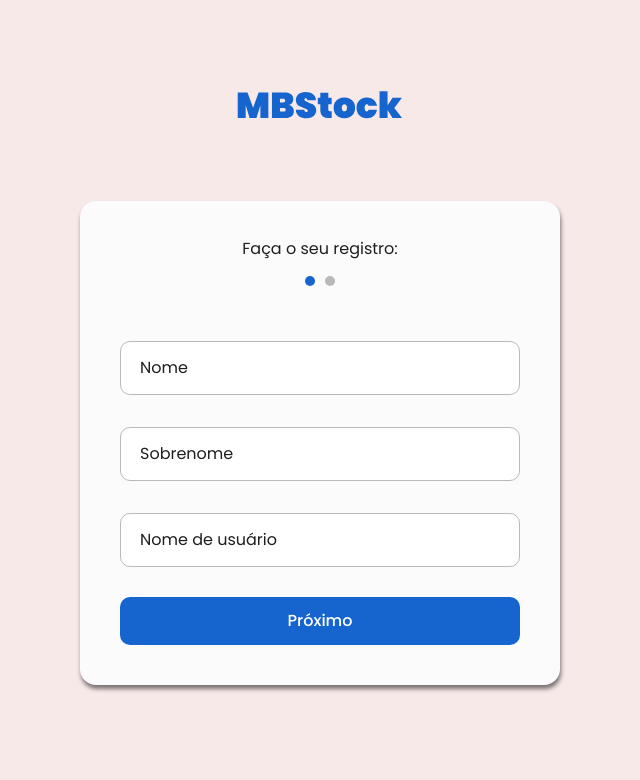
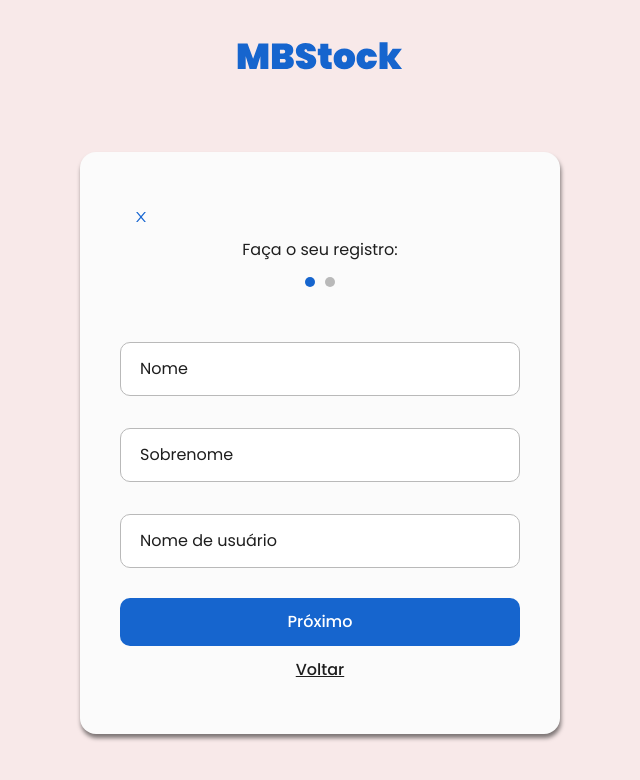
Before and after one commit to Brunogoniadis/MBStockManager, a React (Vite) app: page /register in a window 1280 px wide. Shown: the top 780 px of the page, without its empty margins (320-960 px from the left). Built offline with nearby package versions, Linux system fonts and the light colour scheme.

Commit message:
styled: register page

```diff
--- a/src/Pages/Login/index.tsx
+++ b/src/Pages/Login/index.tsx
@@ -1,29 +1,27 @@
-import { Button } from "../../styles/Button";
-import { Container,Logo } from "./styles";
+import { Button, Link } from "../../styles/Button";
+import { Container, Logo } from "./styles";
 import MBStock from "./../../../public/MBStock.svg"
 import { Input } from "../../components/Input";
+import { FormStep } from "../../styles/FormStep";
 
-
-export const Login = () =>(
+export const Login = () => (
     <>
-        <Logo src={MBStock}/>
+        <Logo src={MBStock} />
         <Container>
-
-
-        <Input
+            <Input
                 id='email'
                 label='E-mail'
                 type='email'
             >
-        </Input>
+            </Input>
 
 
-        <Input
+            <Input
                 id='password'
                 label='Senha'
                 type='password'
             >
-        </Input>
+            </Input>
 
 
             <Button variant="primary" >
@@ -31,9 +29,9 @@ export const Login = () =>(
             </Button>
 
 
-            <Button variant="inline">
+            <Link to='/register' variant="inline">
                 Não possui acesso? Crie aqui!
-            </Button>
+            </Link>
 
             <Button variant="noline">
                 <p>Esqueci minha senha</p>
--- a/src/styles/FormStep.ts
+++ b/src/Pages/Register/FormStep.ts
@@ -27,6 +27,13 @@ export const FormStep  = styled.form<IFormStepProps>`
     padding-top: 40px;
     margin: 25px;
     overflow: hidden;
+
+    .containerTitle{
+
+        display: flex;
+        width: 85%;
+        justify-content: flex-start;
+    }
 
     legend{
             margin-bottom:15px;
--- a/src/Pages/Register/index.tsx
+++ b/src/Pages/Register/index.tsx
@@ -2,11 +2,13 @@ import { useState } from "react";
 import { useForm } from "react-hook-form";
 import { yupResolver } from '@hookform/resolvers/yup'
 
-import { Button } from "../../styles/Button";
+import { Button, Link } from "../../styles/Button";
 
-import { AiFillEye, AiFillEyeInvisible } from 'react-icons/ai'
+import { AiFillEye, AiFillEyeInvisible, AiOutlineClose } from 'react-icons/ai'
 
-import { Logo, FormStep  } from "../../styles/FormStep";
+import { Logo, FormStep, ContainerTitle } from "./FormStep";
+
+
 import { Input } from "../../components/Input/"
 import { PageNumber } from "../../components/PageNumber";
 
@@ -20,7 +22,7 @@ import { schema } from './validations';
 
 export const Register = () => {
 
-    function registerUser(data: IRegisterData){
+    function registerUser(data: IRegisterData) {
         console.log('Cadastro com sucesso');
     }
 
@@ -30,9 +32,9 @@ export const Register = () => {
         register,
         handleSubmit,
         formState: { errors },
-      } = useForm<IRegisterData>({
+    } = useForm<IRegisterData>({
         resolver: yupResolver(schema),
-      });
+    });
 
     console.log(errors)
 
@@ -42,15 +44,23 @@ export const Register = () => {
 
 
 
+            <FormStep step={step} onSubmit={handleSubmit(registerUser)}>
 
-            <FormStep step={step} onSubmit={handleSubmit(registerUser)}>
+                <div className='containerTitle'>
+                    <Link variant='icon' to='/'>
+                        <AiOutlineClose />
+                    </Link>
+
+
+                </div>
+
                 <legend>Faça o seu registro:</legend>
                 <PageNumber pageNumber={step} />
 
                 <fieldset>
 
 
-                    <div className= 'steps-container'>
+                    <div className='steps-container'>
                         <div>
                             <Input
                                 id='name'
@@ -84,7 +94,19 @@ export const Register = () => {
                                 setStep(2)} type="button">
                                 Próximo
                             </Button>
+
+
+                            <Link
+                                to='/'
+                                type='button'
+                                variant='inline'
+                                onClick={() => setStep(1)}
+                            >
+                                Voltar
+                            </Link>
+
                         </div>
+
 
                         <div>
                             <Input
@@ -110,9 +132,9 @@ export const Register = () => {
                                     type='button'
                                     variant='inline'
                                     width='auto'
-                                    onClick={()=>setShowPassword(!showPassword)}
+                                    onClick={() => setShowPassword(!showPassword)}
                                 >
-                                    {showPassword ? <AiFillEye/> : <AiFillEyeInvisible/>}
+                                    {showPassword ? <AiFillEye /> : <AiFillEyeInvisible />}
                                 </Button>
 
                             </Input>
@@ -120,7 +142,7 @@ export const Register = () => {
                             <Input
                                 id="password"
                                 label="Confirmar senha:"
-                                type={showPassword ?'text' : 'password'}
+                                type={showPassword ? 'text' : 'password'}
                                 error={errors.passwordConfirmation?.message}
                                 {...register('passwordConfirmation')}
                             >
@@ -128,15 +150,17 @@ export const Register = () => {
                                     type='button'
                                     variant='inline'
                                     width='auto'
-                                    onClick={()=>setShowPassword(!showPassword)}
+                                    onClick={() => setShowPassword(!showPassword)}
                                 >
-                                    {showPassword ? <AiFillEye/> : <AiFillEyeInvisible/>}
+                                    {showPassword ? <AiFillEye /> : <AiFillEyeInvisible />}
                                 </Button>
                             </Input>
 
                             <Button variant="primary" type="submit">
                                 Concluir
                             </Button>
+
+
 
                         </div>
 
--- a/src/styles/Button.ts
+++ b/src/styles/Button.ts
@@ -2,7 +2,7 @@ import styled, { css } from "styled-components";
 import { Link as LinkRouter } from 'react-router-dom'
 
 interface IButtonProps{
-    variant: 'primary' | 'error' | 'inline' | 'noline' ;
+    variant: 'primary' | 'error' | 'inline' | 'noline' | 'icon';
     width?: string
 }
 
@@ -25,6 +25,11 @@ const ButtonStyled ={
         color: var(--color-text);
         text-decoration: none;
     `,
+    icon:css`
+        width: 50px;
+        height: 50px;
+        filter: invert(32%) sepia(100%) saturate(4392%) hue-rotate(207deg) brightness(89%) contrast(83%);
+    `
 }
 
 const ButtonStyledDefault = css`
```
Also changed, not shown: src/Pages/Register/styles.ts (deleted, +0 -44 lines).
